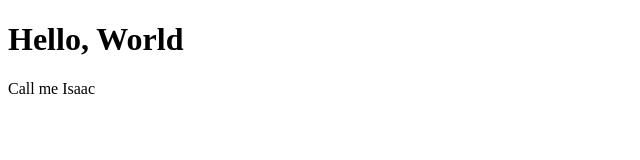
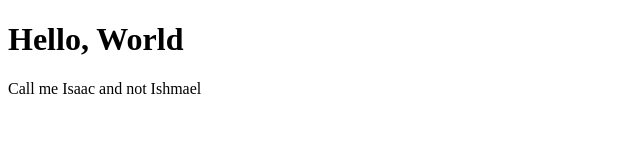
Before and after one commit to pulsebyte/website, a plain HTML site: page index.html in a window 1280 px wide. Shown: the whole page, without its empty margins (0-640 px from the left). Drawn offline with Linux system fonts and the light colour scheme.

Commit message:
Add some HTML structure

```diff
--- a/index.html
+++ b/index.html
@@ -8,7 +8,7 @@
 </head>
 <body>
     <h1>Hello, World</h1>
-    <p>Call me Isaac</p>
+    <p>Call me Isaac and not Ishmael</p>
 
 </body>
 </html>
```
